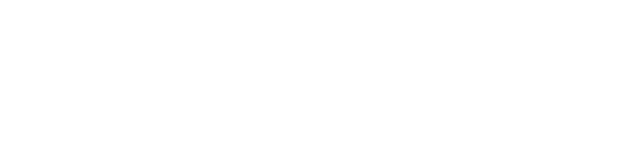
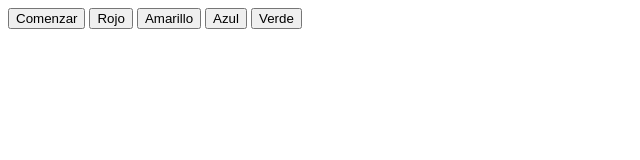
Before and after one commit to MoranSG/Simon-dice, a plain HTML site: page index.html in a window 1280 px wide. Shown: the whole page, without its empty margins (0-640 px from the left). Drawn offline with Linux system fonts and the light colour scheme; files that its build step writes are made by us from their sources.

Commit message:
Cambia estructura basica html
Esto se hace para comenzar a darle funcionalidad con javascript

```diff
--- a/index.html
+++ b/index.html
@@ -1,14 +1,20 @@
 <!DOCTYPE html>
 <html lang="en">
+
 <head>
     <meta charset="UTF-8">
     <meta name="viewport" content="width=device-width, initial-scale=1.0">
     <title>Simon dice</title>
-    <link rel="stylesheet" href="styles.css">
+    <link rel="stylesheet" href="css/styles.css">
 </head>
+
 <body>
 
-
+    <button id="comenzar">Comenzar</button>
+    <button>Rojo</button>
+    <button>Amarillo</button>
+    <button>Azul</button>
+    <button>Verde</button>
 
 
     <script src="js/main.js"></script>
```
